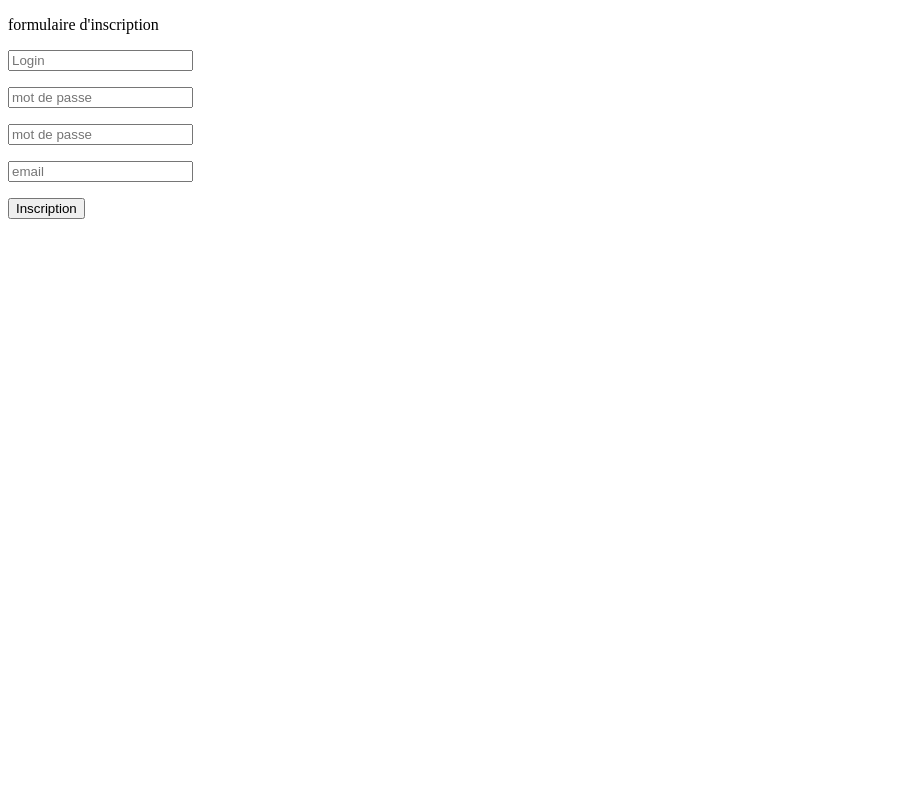
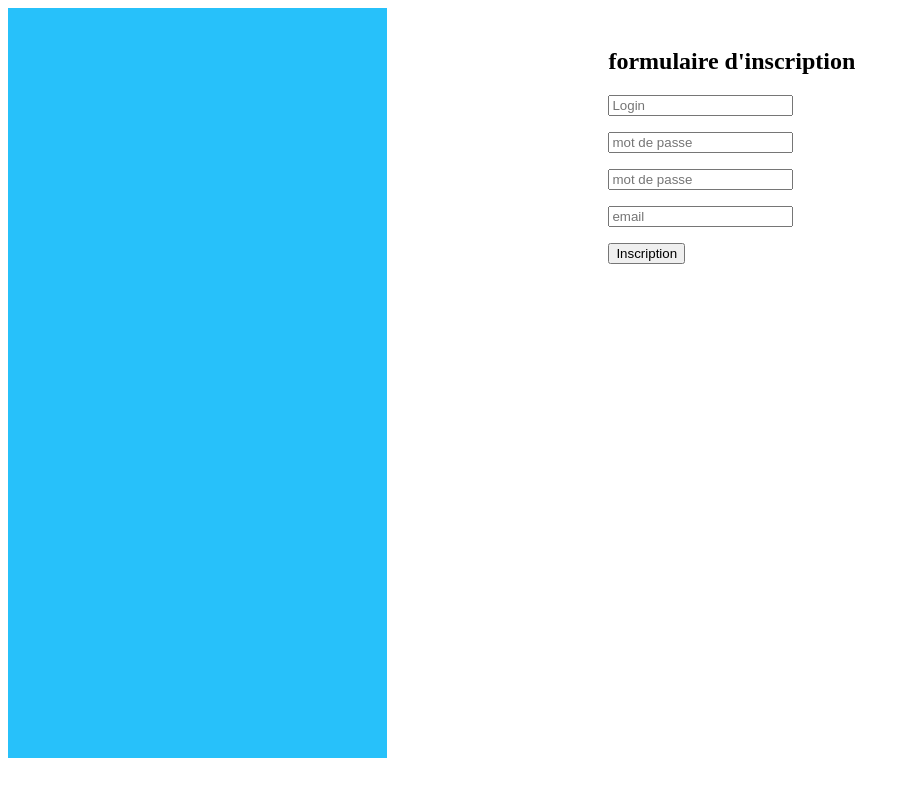
Before and after one commit to mikedido/PHP_exercice, a PHP site: page /inscription.php in a window 1280 px wide. Shown: the whole page, without its empty margins (0-909 px from the left). Run offline with PHP 8.4, Linux system fonts and the light colour scheme; data that the repository does not hold is empty.

Commit message:
css register page

```diff
--- a/TP_espace_membre/inscription.php
+++ b/TP_espace_membre/inscription.php
@@ -64,10 +64,20 @@ if (isset($_POST['envoyer'])) {
 <!DOCTYPE HTML>
 <html>
 <header>
+  <link href="CSS/style.css" rel="stylesheet">
   <title>Inscription</title>
 </header>
 <body>
-  <p>formulaire d'inscription</p>
+  <div class="container">
+    <div class="row">
+      <div class="col-md-4 no-float">
+        <p></p>
+      </div>
+
+  <div class="col-md-8 no-float">
+  <!--formulaire d'inscription-->
+  <div class="bloc-center">
+    <h2>formulaire d'inscription</h2>
     <form action='inscription.php' method="post">
       <p><input type="text" name="login1" placeholder="Login"></p>
       <p><input type="password" name="mdp1" placeholder="mot de passe"></p>
@@ -76,5 +86,9 @@ if (isset($_POST['envoyer'])) {
       <?php echo '<p style="color:red;">'.$errors.'</p>';?>
       <p><input type="submit" name="envoyer" value="Inscription"></p>
     </form>
+  </div>
+</div>
+</div>
+</div>
 </body>
 </html>
```
Lines whose indentation alone changed are shown as unchanged.
